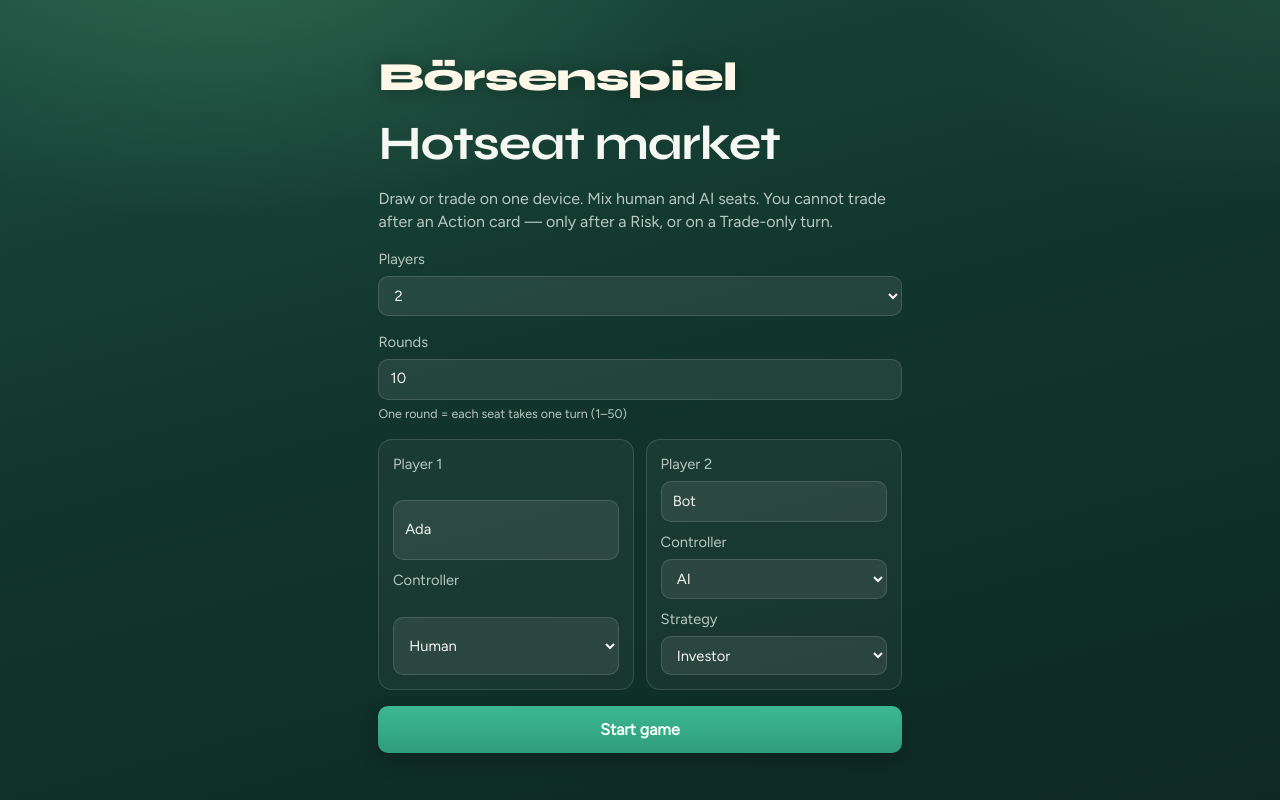
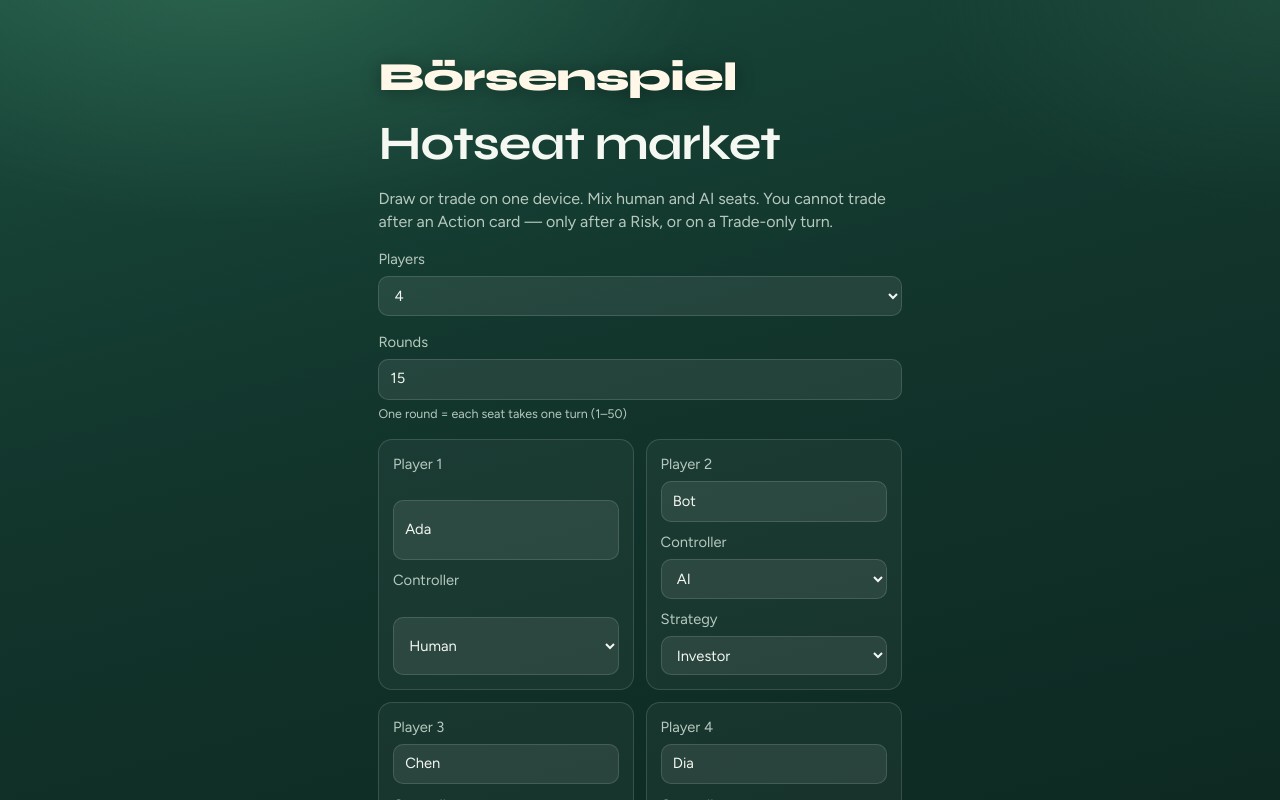
Before and after one commit to wschaef/stock-market-game, a React (Vite) app: page / in a window 1280 px wide. Shown: the top 800 px of the page. Built offline with nearby package versions, Linux system fonts and the light colour scheme.

Commit message:
feat: default to 4 mixed seats and 15 rounds
Start-game setup now opens with four players (human, AI investor,
AI raider, AI mixed) and 15 rounds, matching the preferred table.

Co-authored-by: Waldemar Schäfer <mydev.ws@gmail.com>

```diff
--- a/src/App.tsx
+++ b/src/App.tsx
@@ -35,6 +35,11 @@ import {
   previewCardWealth,
   type CardWealthPreview,
 } from "./ui/previewCardWealth";
+import {
+  DEFAULT_PLAYER_COUNT,
+  DEFAULT_SEATS,
+  type SeatDraft,
+} from "./ui/setupDefaults";
 import {
   priceBoardFilledCount,
   priceBoardTicks,
@@ -207,25 +212,14 @@ function CardBack({ index }: { index: number }) {
   );
 }
 
-type SeatDraft = {
-  name: string
-  controller: "human" | "ai"
-  strategy: AiStrategy
-};
-
 function Setup({
   onStart,
 }: {
   onStart: (seats: SeatConfig[], roundsTotal: number) => void
 }) {
-  const [count, setCount] = useState(2);
+  const [count, setCount] = useState(DEFAULT_PLAYER_COUNT);
   const [rounds, setRounds] = useState(DEFAULT_ROUNDS);
-  const [seats, setSeats] = useState<SeatDraft[]>([
-    { name: "Ada", controller: "human", strategy: "wealth" },
-    { name: "Bot", controller: "ai", strategy: "wealth" },
-    { name: "Chen", controller: "human", strategy: "punish" },
-    { name: "Dia", controller: "ai", strategy: "balanced" },
-  ]);
+  const [seats, setSeats] = useState<SeatDraft[]>(DEFAULT_SEATS);
 
   function updateSeat(index: number, patch: Partial<SeatDraft>) {
     setSeats((prev) => {
--- a/src/engine/types.ts
+++ b/src/engine/types.ts
@@ -17,7 +17,7 @@ export const MIN_PLAYERS = 2;
 export const MAX_PLAYERS = 4;
 export const SPLIT_ABOVE = 250;
 export const WIPEOUT_BELOW = 10;
-export const DEFAULT_ROUNDS = 10;
+export const DEFAULT_ROUNDS = 15;
 export const MIN_ROUNDS = 1;
 export const MAX_ROUNDS = 50;
 
--- /dev/null
+++ b/src/ui/setupDefaults.ts
@@ -0,0 +1,16 @@
+import type { AiStrategy } from "../engine";
+
+export const DEFAULT_PLAYER_COUNT = 4;
+
+export type SeatDraft = {
+  name: string
+  controller: "human" | "ai"
+  strategy: AiStrategy
+};
+
+export const DEFAULT_SEATS: SeatDraft[] = [
+  { name: "Ada", controller: "human", strategy: "wealth" },
+  { name: "Bot", controller: "ai", strategy: "wealth" },
+  { name: "Chen", controller: "ai", strategy: "punish" },
+  { name: "Dia", controller: "ai", strategy: "balanced" },
+];
```
Also changed, not shown: 3 other files (tests, documents, lock files or other folders).
